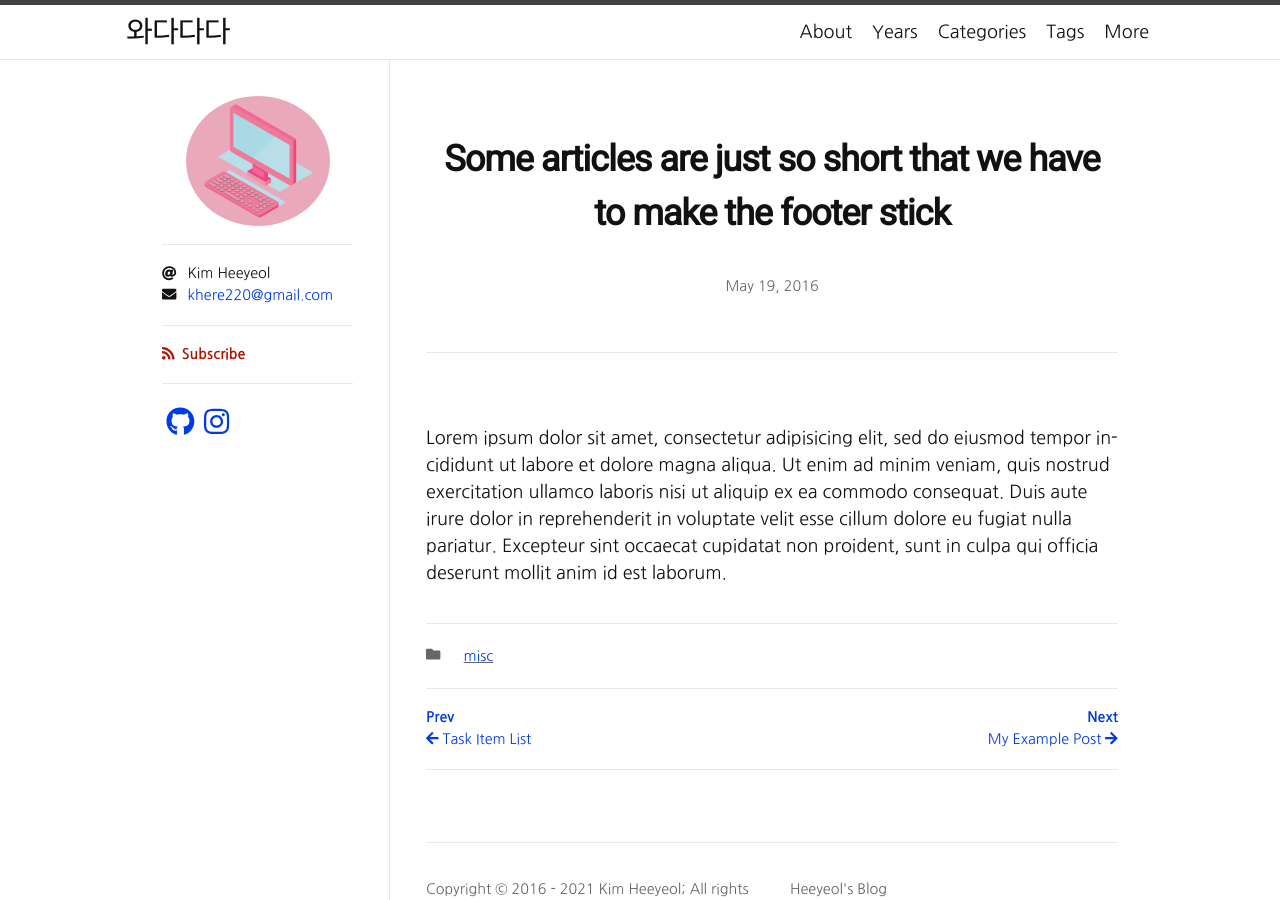
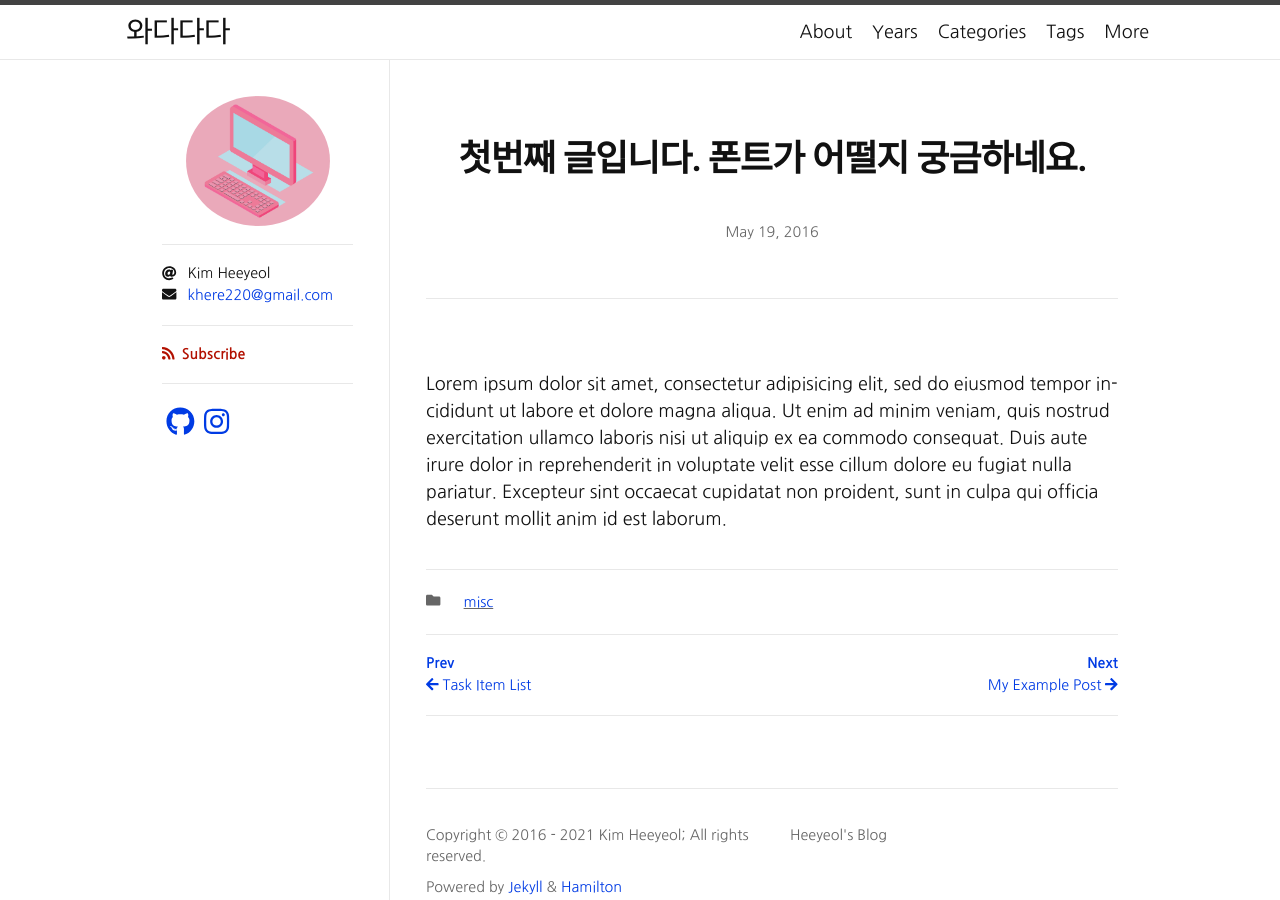
Before and after one commit to zivong/jekyll-theme-hamilton, a Jekyll site: the page built from _posts/2016-05-19-super-short-article.md, in a window 1280 px wide. Built offline with Jekyll 4.4.1, drawn with Linux system fonts in a browser that asks for light colours; nearby versions of some CDN libraries; some web fonts are replaced.

Commit message:
Update 2016-05-19-super-short-article.md

```diff
--- a/_posts/2016-05-19-super-short-article.md
+++ b/_posts/2016-05-19-super-short-article.md
@@ -1,6 +1,6 @@
 ---
 layout: post
-title: "Some articles are just so short that we have to make the footer stick"
+title: "첫번째 글입니다. 폰트가 어떨지 궁금하네요."
 categories: misc
 ---
 
```
